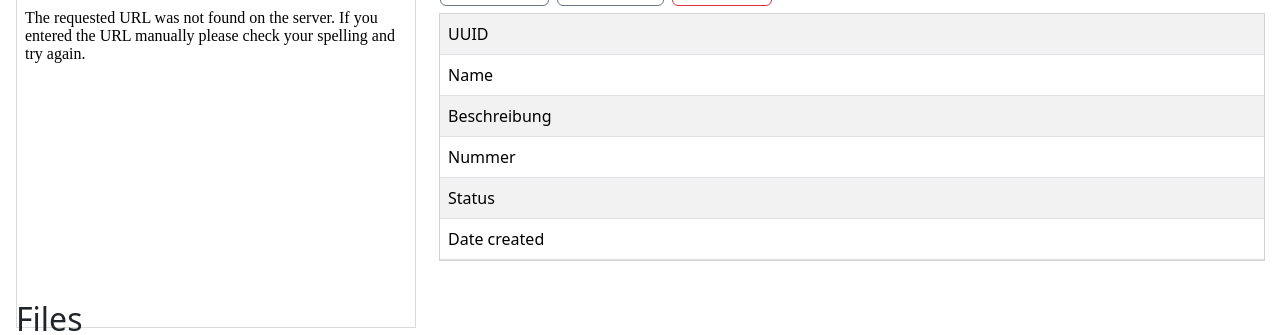
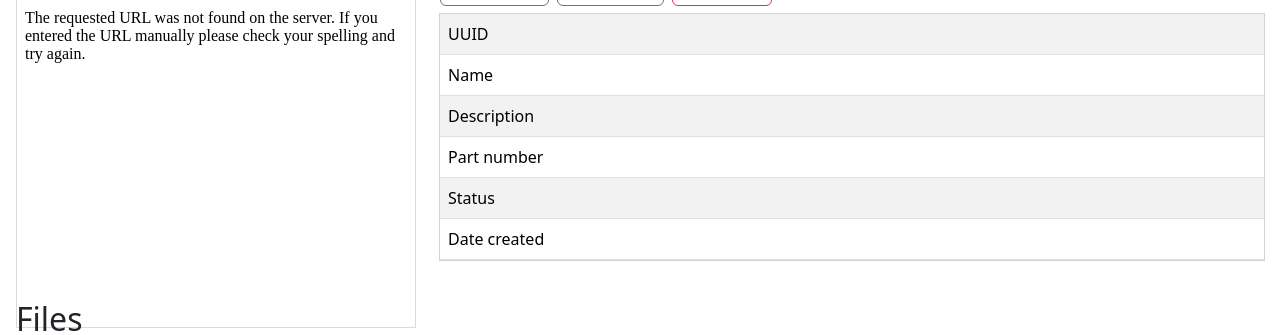
Before and after one commit to alekssadowski95/OpenPartsLibrary, a Flask app: template openpartslibrary_flask/templates/part.html in a window 1280 px wide. Shown: the part 128-463 px from the top of the page. Run offline with Flask 3, Linux system fonts and the light colour scheme; the template is opened without the code that fills it, so the values that code supplies are empty; some libraries are stand-ins or nearby versions.

Commit message:
Update part.html

```diff
--- a/openpartslibrary_flask/templates/part.html
+++ b/openpartslibrary_flask/templates/part.html
@@ -62,11 +62,11 @@
                         <td>{{ part.name }}</td>
                     </tr>
                     <tr>
-                        <td>Beschreibung</td>
+                        <td>Description</td>
                         <td>{{ part.description }}</td>
                     </tr>
                     <tr>
-                        <td>Nummer</td>
+                        <td>Part number</td>
                         <td>{{ part.number }}</td>
                     </tr>
                     <tr>
```
